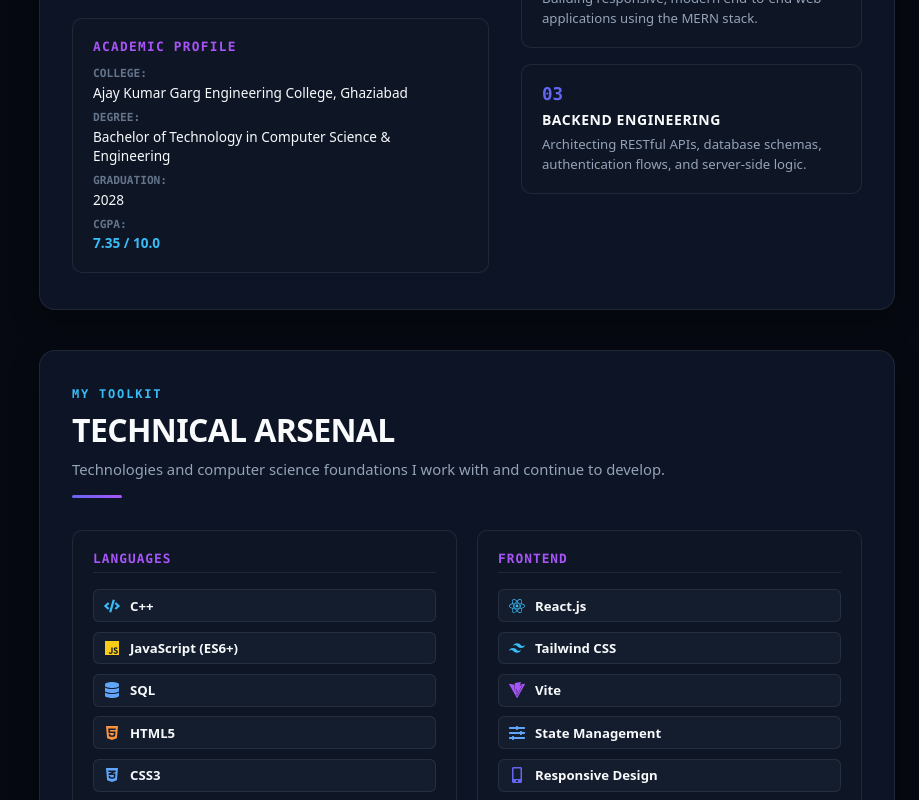
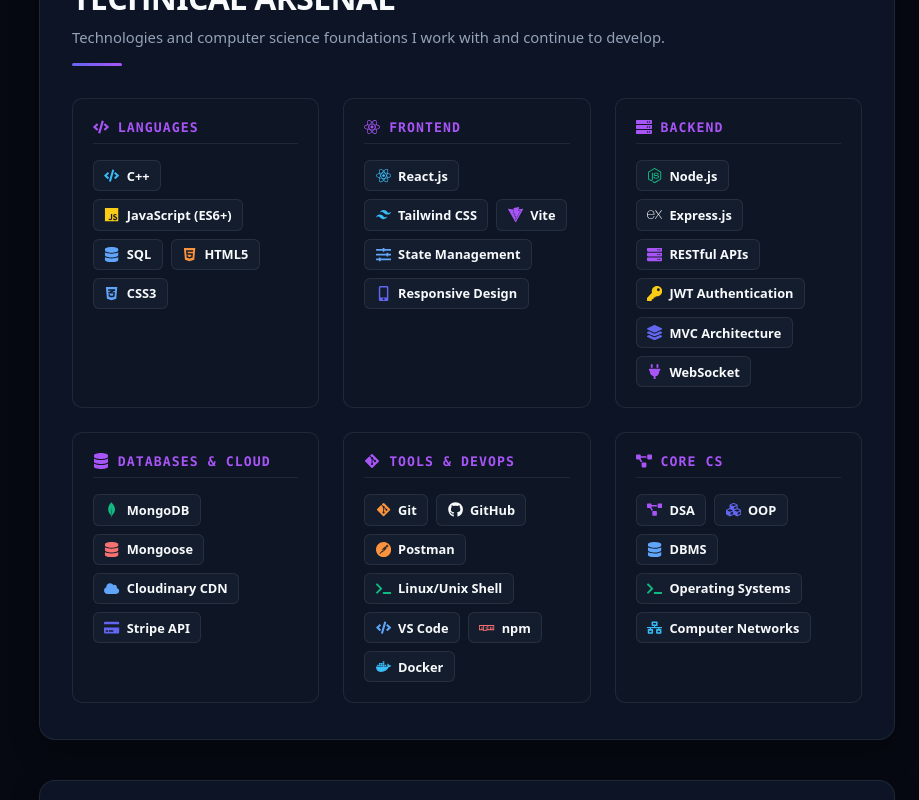
Before and after one commit to Aabhas117/portfolio-, a React (Vite) app: page / in a window 1280 px wide. Shown: the part 880-1680 px from the top of the page, without its empty margins (361-1280 px from the left). Built offline with nearby package versions, Linux system fonts and the light colour scheme; no server answers.

Commit message:
Remove Professional Summary section and update About Me header

```diff
--- a/src/App.jsx
+++ b/src/App.jsx
@@ -1,7 +1,6 @@
 import DigitalUniverse from "./three/DigitalUniverse";
 import Navbar from "./components/Navbar";
 import ProfileSidebar from "./components/ProfileSidebar";
-import Summary from "./components/Summary";
 import About from "./components/About";
 import Skills from "./components/Skills";
 import Projects from "./components/Projects";
@@ -26,7 +25,6 @@
 
         {/* Right Main Content Area Column */}
         <main id="home" className="main-content-area">
-          <Summary />
           <About />
           <Skills />
           <Projects />
--- a/src/components/About.jsx
+++ b/src/components/About.jsx
@@ -31,7 +31,6 @@
         transition={{ duration: 0.6, ease: "easeOut" }}
       >
         <div className="about-header">
-          <span className="section-label">GET TO KNOW ME</span>
           <h2 className="section-title">ABOUT ME</h2>
           <div className="title-underline"></div>
         </div>
--- a/src/components/Skills.css
+++ b/src/components/Skills.css
@@ -16,10 +16,11 @@
   margin: 0.3rem 0 1rem 0;
 }
 
+/* 3 Columns x 2 Rows Desktop Grid */
 .skills-grid {
   display: grid;
-  grid-template-columns: repeat(2, 1fr);
-  gap: 1.25rem;
+  grid-template-columns: repeat(3, minmax(0, 1fr));
+  gap: 24px;
 }
 
 .skill-category-card {
@@ -30,44 +31,72 @@
   text-align: left;
   display: flex;
   flex-direction: column;
+  transition: border-color 0.25s ease, box-shadow 0.25s ease, transform 0.25s ease;
+}
+
+.skill-category-card:hover {
+  border-color: rgba(168, 85, 247, 0.35);
+  box-shadow: 0 8px 25px rgba(0, 0, 0, 0.3);
+  transform: translateY(-2px);
+}
+
+.category-header-group {
+  display: flex;
+  align-items: center;
+  gap: 0.55rem;
+  margin-bottom: 1rem;
+  padding-bottom: 0.5rem;
+  border-bottom: 1px solid var(--border-subtle);
+}
+
+.category-header-icon {
+  font-size: 1rem;
+  color: var(--accent-purple);
+  flex-shrink: 0;
 }
 
 .category-title {
   font-family: var(--font-mono);
-  font-size: 0.8rem;
+  font-size: 0.825rem;
   font-weight: 700;
   color: var(--accent-purple);
   letter-spacing: 0.08em;
-  margin: 0 0 1rem 0;
-  padding-bottom: 0.4rem;
-  border-bottom: 1px solid var(--border-subtle);
+  margin: 0;
 }
 
-.skills-list {
+.skills-chips-wrapper {
   display: flex;
-  flex-direction: column;
-  gap: 0.6rem;
+  flex-wrap: wrap;
+  gap: 0.5rem;
+  align-content: start;
 }
 
-.skill-item {
-  display: flex;
+.skill-chip {
+  display: inline-flex;
   align-items: center;
-  gap: 0.65rem;
-  padding: 0.4rem 0.6rem;
+  gap: 0.45rem;
+  padding: 0.35rem 0.65rem;
   background: rgba(30, 41, 59, 0.45);
   border: 1px solid var(--border-subtle);
   border-radius: var(--radius-sm);
+  transition: all 0.2s ease;
+}
+
+.skill-chip:hover {
+  border-color: rgba(99, 102, 241, 0.4);
+  background: rgba(30, 41, 59, 0.8);
 }
 
 .skill-icon {
-  font-size: 1rem;
+  font-size: 0.95rem;
   flex-shrink: 0;
 }
 
 .skill-name {
-  font-size: 0.825rem;
+  font-size: 0.8rem;
   font-weight: 600;
   color: var(--text-primary);
+  white-space: nowrap;
 }
 
 /* Icon Color Accents */
@@ -81,9 +110,18 @@
 .icon-white { color: #f8fafc; }
 .icon-red { color: #f87171; }
 
-@media (max-width: 680px) {
+/* Responsive Grid Rules */
+@media (max-width: 1024px) {
+  .skills-grid {
+    grid-template-columns: repeat(2, minmax(0, 1fr));
+    gap: 20px;
+  }
+}
+
+@media (max-width: 640px) {
   .skills-grid {
     grid-template-columns: 1fr;
+    gap: 16px;
   }
 
   .skills-section {
--- a/src/components/Skills.jsx
+++ b/src/components/Skills.jsx
@@ -29,6 +29,25 @@
 import "./Skills.css";
 
 function Skills() {
+  const getCategoryIcon = (category) => {
+    switch (category.toUpperCase()) {
+      case "LANGUAGES":
+        return <FaCode className="category-header-icon" />;
+      case "FRONTEND":
+        return <FaReact className="category-header-icon" />;
+      case "BACKEND":
+        return <FaServer className="category-header-icon" />;
+      case "DATABASES & CLOUD":
+        return <FaDatabase className="category-header-icon" />;
+      case "TOOLS & DEVOPS":
+        return <FaGitAlt className="category-header-icon" />;
+      case "CORE CS":
+        return <FaProjectDiagram className="category-header-icon" />;
+      default:
+        return <FaCode className="category-header-icon" />;
+    }
+  };
+
   const getSkillIcon = (name) => {
     switch (name) {
       case "C++":
@@ -121,14 +140,17 @@
           <div className="title-underline"></div>
         </div>
 
-        {/* Dynamic Category Cards Grid */}
+        {/* 3x2 Grid for Desktop, 2col for Tablet, 1col for Mobile */}
         <div className="skills-grid">
           {skills.map((categoryObj) => (
             <div key={categoryObj.category} className="skill-category-card">
-              <h3 className="category-title">{categoryObj.category.toUpperCase()}</h3>
-              <div className="skills-list">
+              <div className="category-header-group">
+                {getCategoryIcon(categoryObj.category)}
+                <h3 className="category-title">{categoryObj.category.toUpperCase()}</h3>
+              </div>
+              <div className="skills-chips-wrapper">
                 {categoryObj.skills.map((skillName) => (
-                  <div key={skillName} className="skill-item">
+                  <div key={skillName} className="skill-chip">
                     {getSkillIcon(skillName)}
                     <span className="skill-name">{skillName}</span>
                   </div>
```
